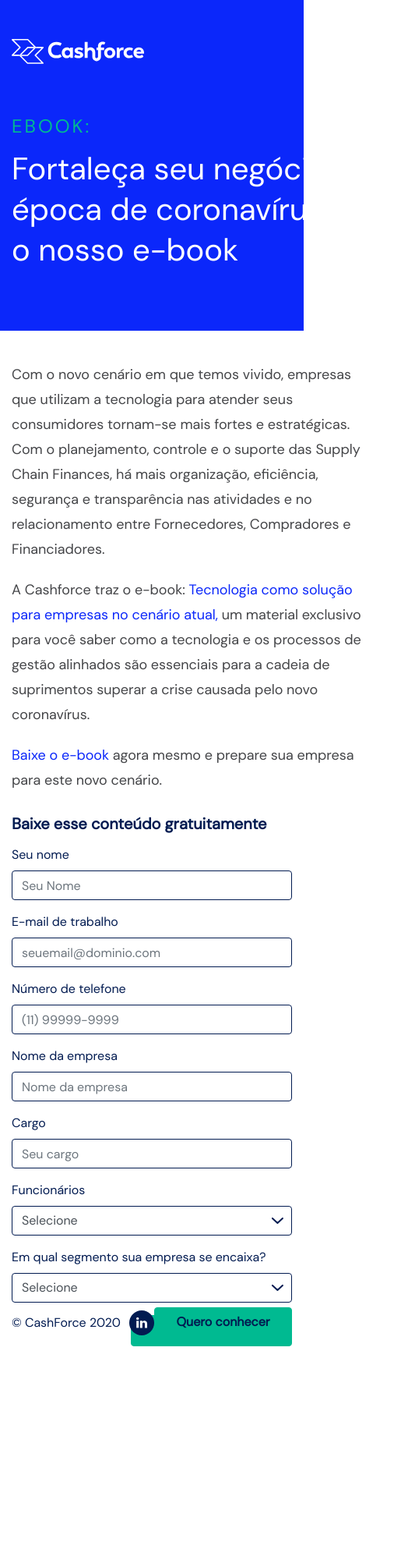
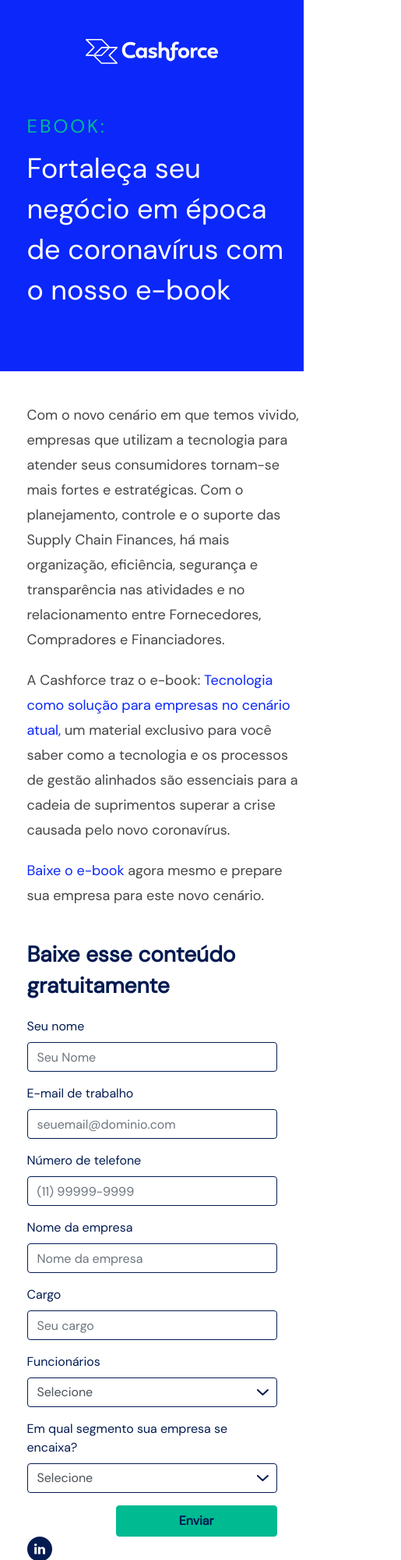
Before and after one commit to Carolbrandes/CashForce, a website: page index.html in a window 390 px wide. Shown: the top 2000 px of the page at 78% size, 515 px wide, since content can reach past the window. Before the commit the page ends 1766 px from the top, so only its background shows below. Drawn offline with Linux system fonts and the light colour scheme.

Commit message:
fiz a adaptação para tela de 414px e inseri meta tags

```diff
--- a/index.html
+++ b/index.html
@@ -5,13 +5,19 @@
     <meta charset="UTF-8">
     <meta name="viewport" content="width=device-width, initial-scale=1.0">
     <title>CashForce</title>
+    <meta name="description"
+        content="E-book para otimização para cadeia de suprimentos">
+    <meta name="keywords" content="E-Book, ebook, tecnologia, cadeia de suprimentos, gestão">
+    <link rel="shortcut icon"
+        href="./src/images/logo-2.jpg"
+        sizes="16x16" />
     <link rel="stylesheet" href="./css/bootstrap.css">
     <link rel="stylesheet" href="./css/index.css">
 </head>
 
 <body>
     <header class="header">
-        <div class="container">
+        <div class="container container-sm">
             <img class="header__logo" src="./src/images/logo.svg" alt="CashForce">
             <h1 class="header__titulo">Ebook:</h1>
             <h2 class="header__subtitulo">Fortaleça seu negócio em época de coronavírus com o nosso e-book</h2>
@@ -19,7 +25,7 @@
     </header>
 
     <main class="main">
-        <div class="container">
+        <div class="container container-sm">
             <div class="row">
                 <div class="col-md-6 col-sm-12">
                     <section class="main__texto">
@@ -97,7 +103,7 @@
                         </div>
 
                         <div class="form-download__button">
-                            <button class="btn btn-primary btn-form" type="submit">Botão</button>
+                            <button class="btn btn-primary btn-form" type="submit">Enviar</button>
                         </div>
                     </form>
                 </div>
--- a/src/scss/index.scss
+++ b/src/scss/index.scss
@@ -35,6 +35,12 @@
   padding: 0;
 }
 
+.container-sm{
+  @media screen and (max-width: 576px) {
+    width: 90%;
+  }
+}
+
 select {
   -webkit-appearance: none;
   -moz-appearance: none;
@@ -64,6 +70,12 @@
 
   &__logo{
       margin-bottom: 60px;
+
+      @media screen and (max-width: 576px) {
+        position: relative;
+        left: 50%;
+        transform: translateX(-50%);
+      }
   }
 
   &__titulo{
@@ -79,6 +91,11 @@
     line-height: 52px;
     width: 50%;
     min-width: 500px;
+
+    @media screen and (max-width: 576px) {
+      font-size: 36px;
+      min-width: 350px;
+    }
   }
 }
 
@@ -87,6 +104,12 @@
   &__texto{
     width: 85%;
     min-width: 460px;
+
+    @media screen and (max-width: 576px) {
+      min-width: 360px;
+    }
+
+
     p{
       font-size: 18px;
       line-height: 32px;
@@ -109,6 +132,11 @@
     line-height: 40px;
     font-size: 20px;
     font-weight: 900;
+
+    @media screen and (max-width: 576px) {
+      font-size: 28px;
+      margin: 20px 0;
+    }
   }
 
   &__button{
@@ -128,7 +156,24 @@
   position: relative;
   top: -50px;
 
+  @media screen and (max-width: 576px) {
+    top: 0;
+    flex-direction: column-reverse;
+    align-items: flex-start;
+    padding-bottom: 50px;
+
+    &:first-of-type img{
+      margin-bottom: 30px;
+    }
+  }
+
   &:first-of-type span{
     width: 50%;
  }
+
+ .btn-conhecer{
+   @media screen and (max-width: 576px){
+     display: none;
+   }
+ }
 }
```
Also changed, not shown: css/bootstrap.css, css/index.css, src/images/logo-2.jpg (added).
